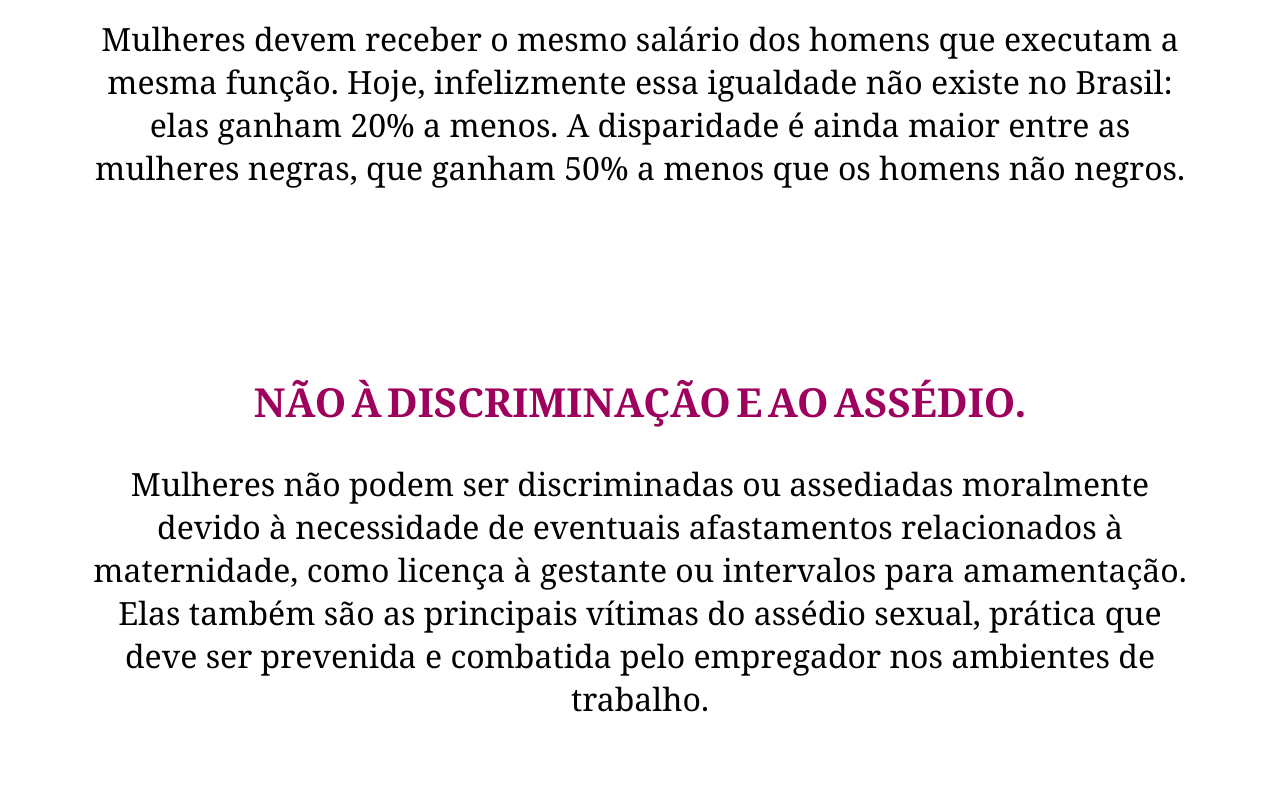
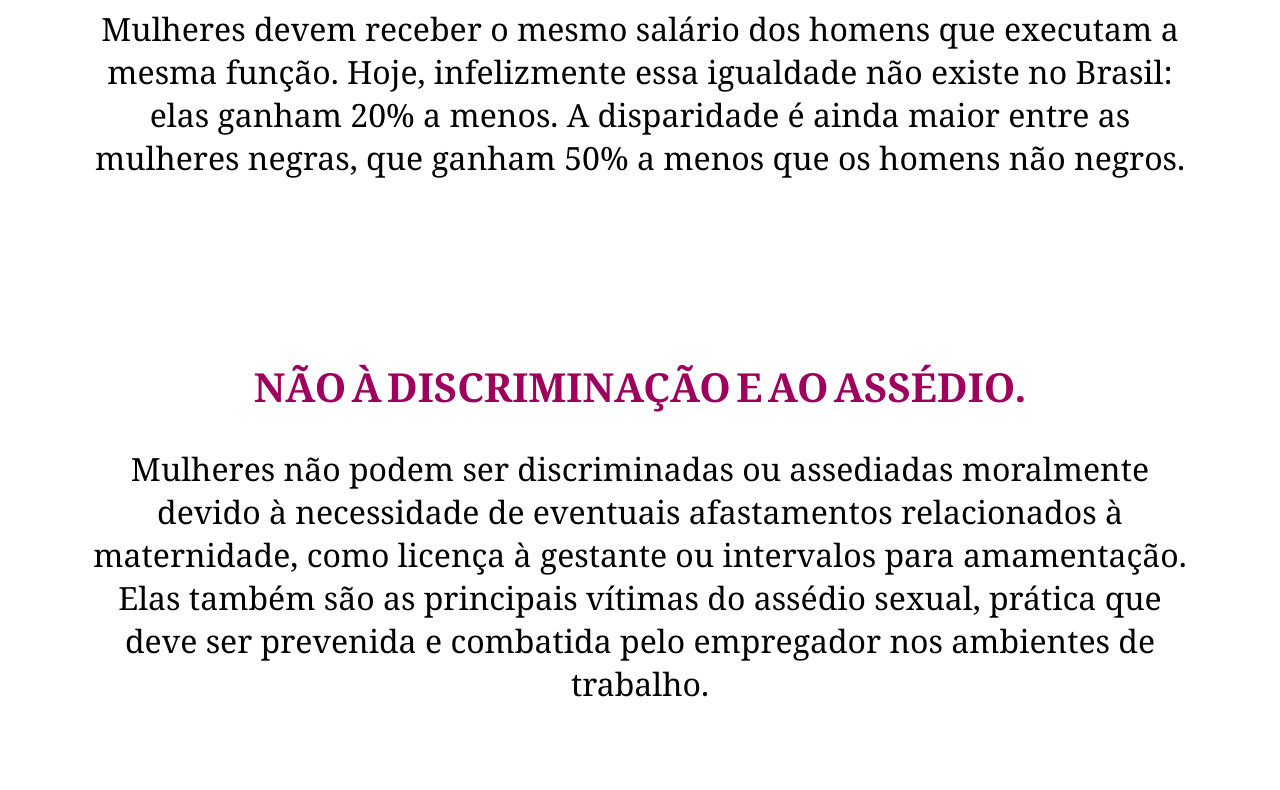
Before and after one commit to pejorizacaodotrabalhofeminino/lei-das-mulheres, a plain HTML site: page index.html in a window 1280 px wide. Shown: the part 743-1533 px from the top of the page. Drawn offline with nearby package versions, Linux system fonts and the light colour scheme.

Commit message:
UPDATE FINAL SITE INDEX

```diff
--- a/index.html
+++ b/index.html
@@ -21,7 +21,7 @@
         }
         main {
             padding: 20px; /* Adiciona preenchimento ao conteúdo principal. */
-            margin: 30px; /* Adiciona margem ao conteúdo principal. */
+            margin: 25px; /* Adiciona margem ao conteúdo principal. */
             text-align: center; /* Alinha o texto ao centro. */
             font-family: 'Cambria', serif; /* Fonte do texto principal. */
             background-color: white; /* Cor de fundo do texto principal. */
```
